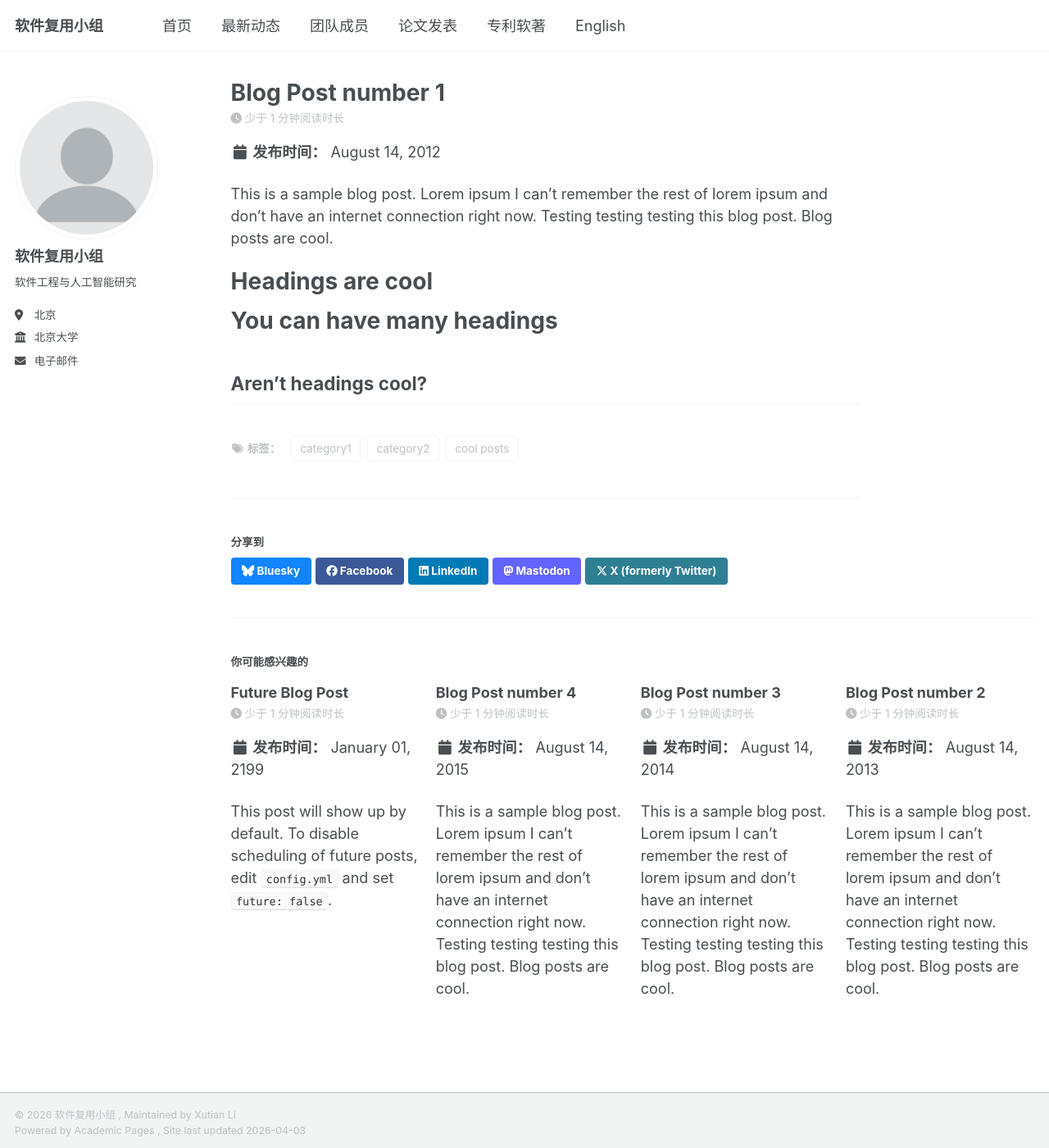
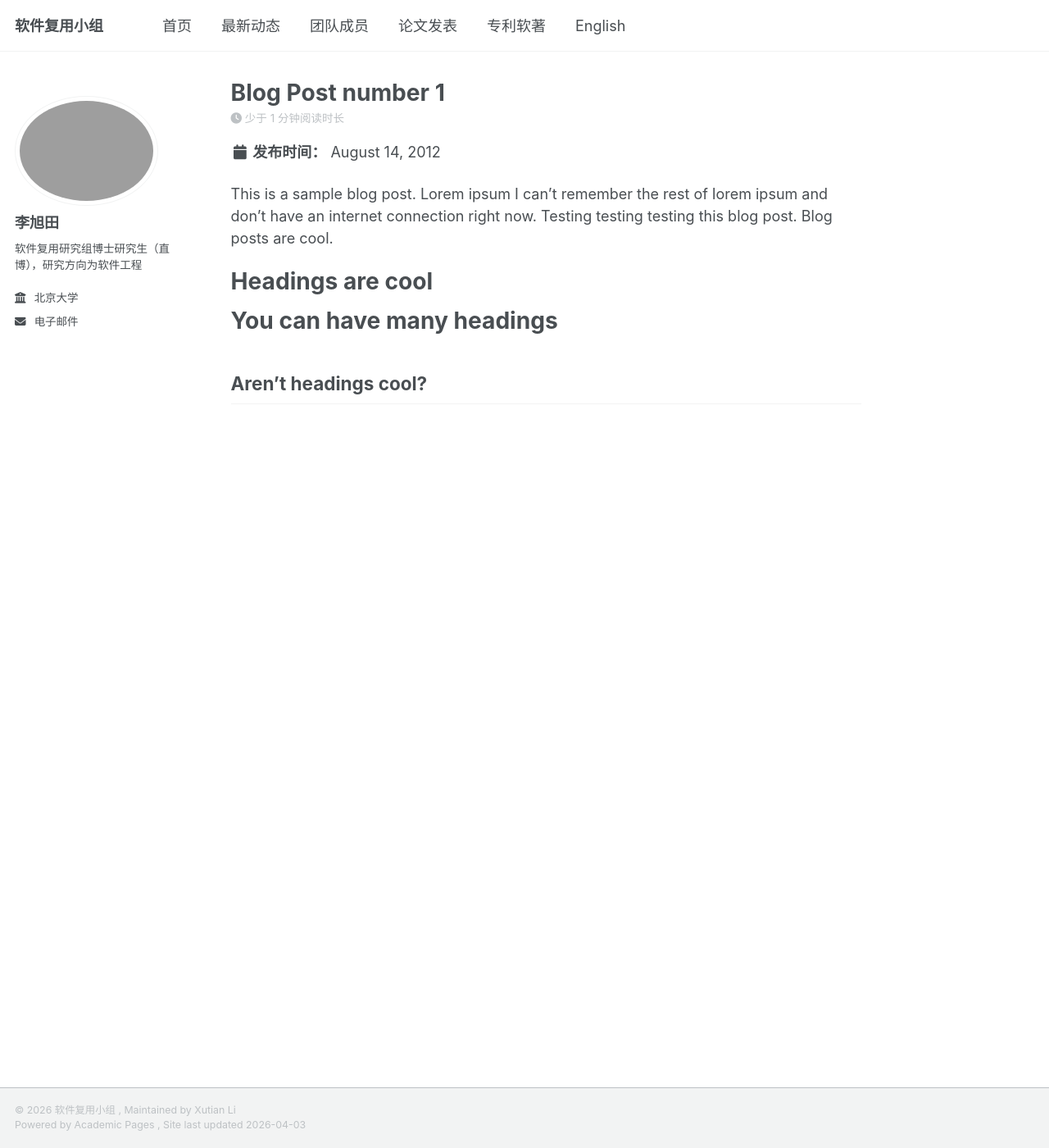
Before and after one commit to a496263365/group, a Jekyll site: the page built from _posts/2012-08-14-blog-post-1.md, in a window 1280 px wide and 1400 px high. Shown: the whole window at 82% size. Built offline with Jekyll 4.4.1, drawn with Linux system fonts in a browser that asks for light colours; a script bundle is joined from its source files by our own code; library files that are not in the unit come from our copies.

Commit message:
基本能用

```diff
--- a/_config.yml
+++ b/_config.yml
@@ -253,9 +253,10 @@ defaults:
       layout: single
       author_profile: true
       read_time: true
-      comments: true
-      share: true
-      related: true
+      comments: false
+      share: false
+      related: false
+      taxonomy: false
   # _pages
   - scope:
       path: ""
--- a/_includes/page__taxonomy.html
+++ b/_includes/page__taxonomy.html
@@ -1,6 +1,6 @@
 {% include base_path %}
 
-{% if site.tag_archive.type and page.tags[0] %}
+{% if site.tag_archive.type and page.tags[0] and page.taxonomy != false %}
   {% include tag-list.html %}
 {% endif %}
 
--- a/_posts/2012-08-14-blog-post-1.md
+++ b/_posts/2012-08-14-blog-post-1.md
@@ -2,10 +2,8 @@
 title: 'Blog Post number 1'
 date: 2012-08-14
 permalink: /posts/2012/08/blog-post-1/
-tags:
-  - cool posts
-  - category1
-  - category2
+author: "Li Xutian"
+author_profile: true
 ---
 
 This is a sample blog post. Lorem ipsum I can't remember the rest of lorem ipsum and don't have an internet connection right now. Testing testing testing this blog post. Blog posts are cool.
--- a/_posts/2199-01-01-future-post.md
+++ b/_posts/2199-01-01-future-post.md
@@ -1,11 +1,8 @@
 ---
 title: 'Future Blog Post'
 date: 2199-01-01
-permalink: /posts/2012/08/blog-post-4/
-tags:
-  - cool posts
-  - category1
-  - category2
+author: "Zou Yanzhen"
+author_profile: true
 ---
 
 This post will show up by default. To disable scheduling of future posts, edit `config.yml` and set `future: false`.
```
